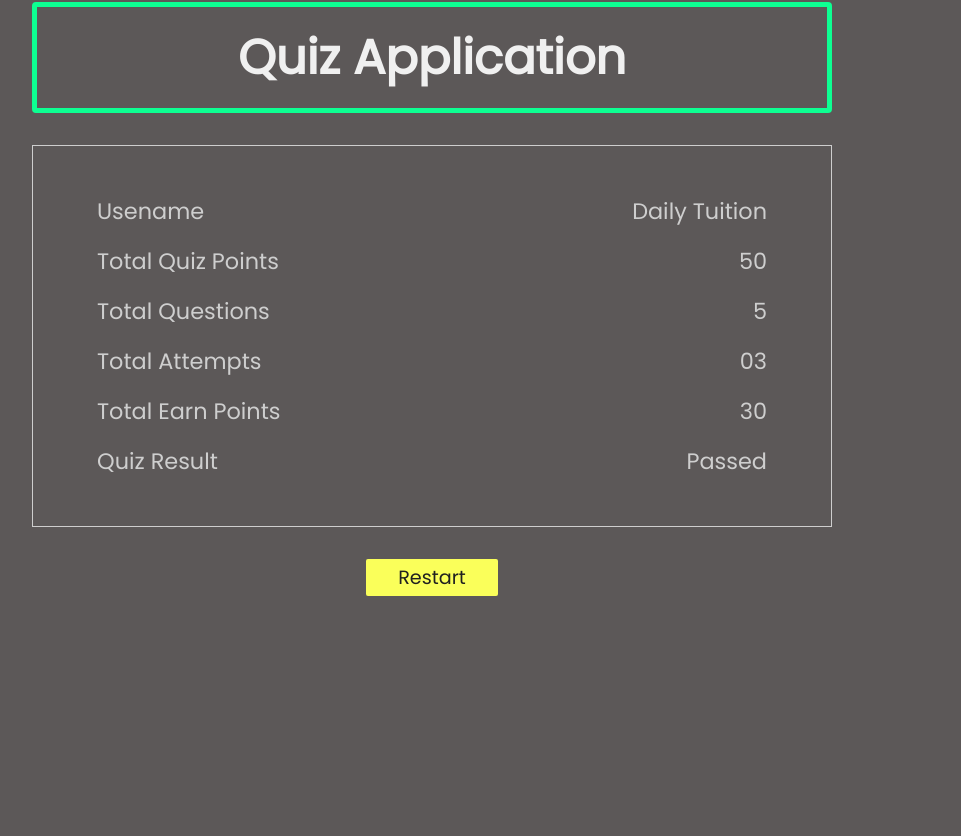
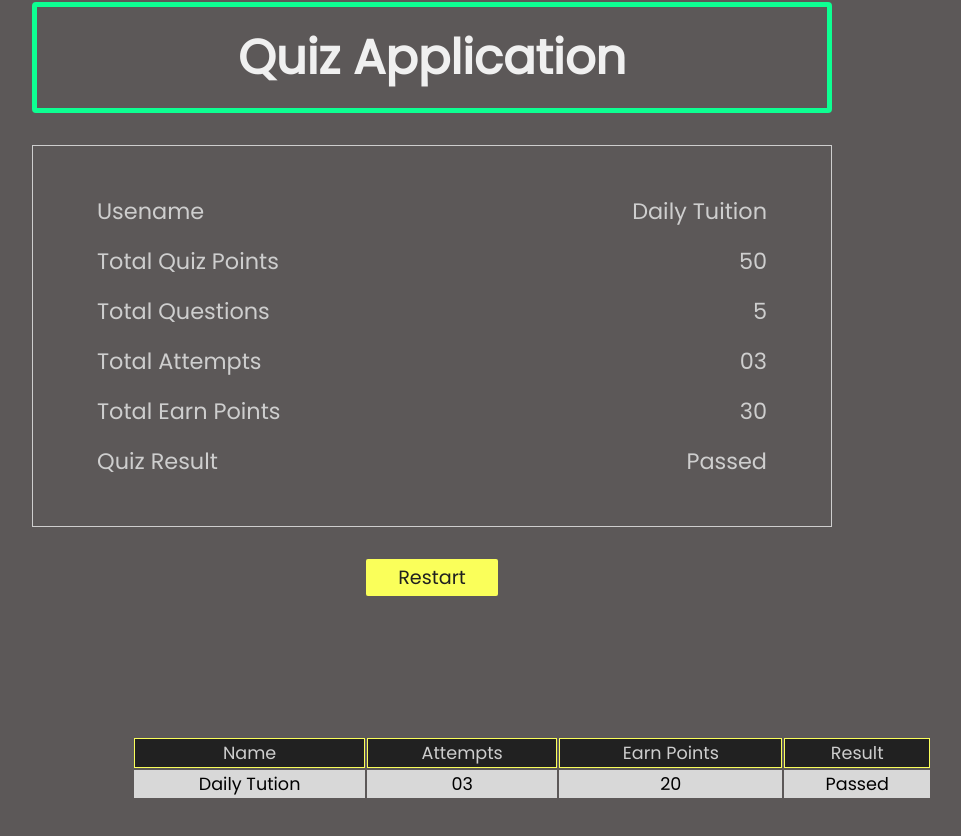
Before and after one commit to almarirosak/webapp, a React (Create React App) app in the folder client/: page /result in a window 1280 px wide. Shown: the part 170-1006 px from the top of the page, without its empty margins (208-1169 px from the left). Before the commit the page ends 866 px from the top, so only its background shows below. Built offline with nearby package versions, Linux system fonts and the light colour scheme.

Commit message:
Downloaded Redux amen

```diff
--- a/client/src/components/Result.js
+++ b/client/src/components/Result.js
@@ -1,7 +1,7 @@
 import React from 'react'
 import '../styles/Result.css'
 import {Link} from 'react-router-dom';
-
+import ResultTable from './ResultTable';
 export default function Result() {
 
   function onRestart(){
@@ -46,6 +46,11 @@ export default function Result() {
       <div className='start'>
         <Link className='btn' to={'/'}onClick={ onRestart}>Restart</Link>
       </div>
+
+      <div className="container">
+        {/*Result Table */ }
+          <ResultTable> </ResultTable>
+      </div>
     </div>
   )
 }
--- /dev/null
+++ b/client/src/components/ResultTable.js
@@ -0,0 +1,27 @@
+import React from 'react'
+
+export default function ResultTable() {
+  return (
+    <div>
+      <table>
+        <thead className='table-header'>
+            <tr className='table-row'>
+                <td>Name</td>
+                <td>Attempts</td>
+                <td>Earn Points</td>
+                <td>Result</td>
+
+            </tr>
+        </thead>
+        <tbody>
+            <tr className='table-body'>
+                <td>Daily Tution</td>
+                <td>03</td>
+                <td>20</td>
+                <td>Passed</td>
+            </tr>
+        </tbody>
+      </table>
+    </div>
+  )
+}
--- /dev/null
+++ b/client/src/redux/store.js
@@ -0,0 +1 @@
+rfc
```
